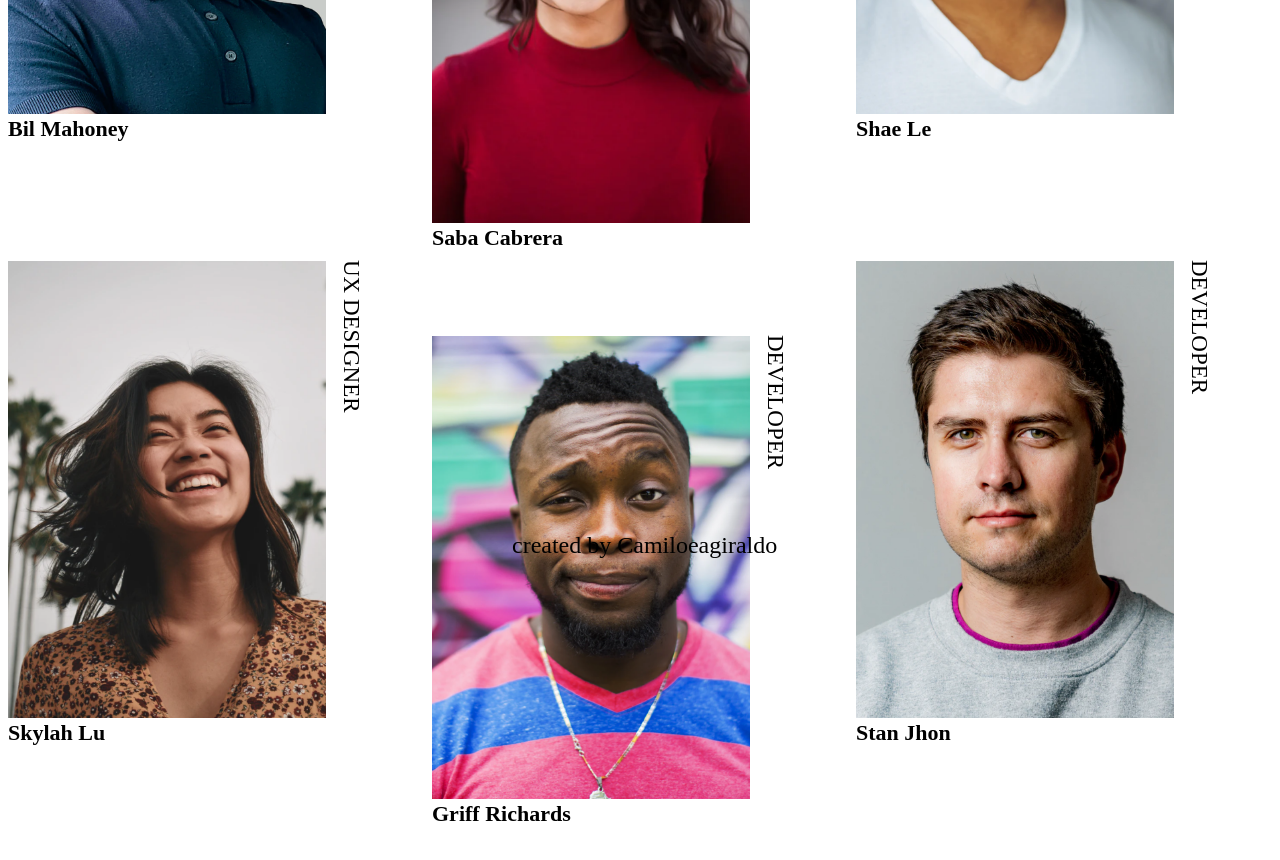
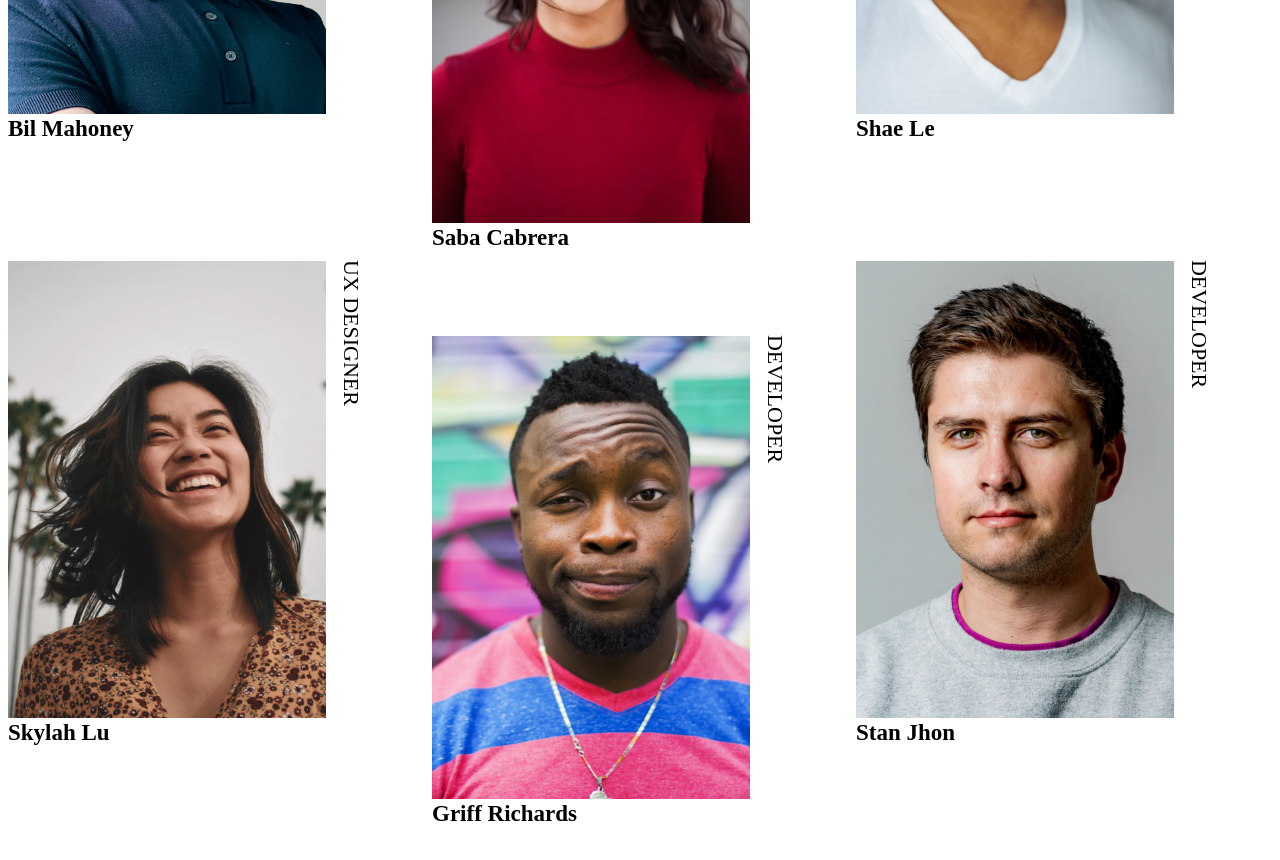
Before and after one commit to CamiloEAGiraldo/myteampage, a plain HTML site: page index.html in a window 1280 px wide. Shown: the part 588-1448 px from the top of the page. Before the commit the page ends 1414 px from the top, so only its background shows below. Drawn offline with Linux system fonts and the light colour scheme.

Commit message:
My team page || V3

```diff
--- a/style/responsive.css
+++ b/style/responsive.css
@@ -14,10 +14,10 @@
         top: 5%;
     }
     .name{
-        font-size: 22px;
+        font-size: 23px;
     }
     .prof{
-        font-size: 23px;
+        font-size: 22px;
         top: 35%;
     }
     #avatar5{
@@ -42,7 +42,7 @@
             font-size: 1.5rem;
         }
         footer p{
-            top: 70rem;
+            top: 170rem;
             margin-top: auto;
             font-size: 1.5rem;
         }
```
